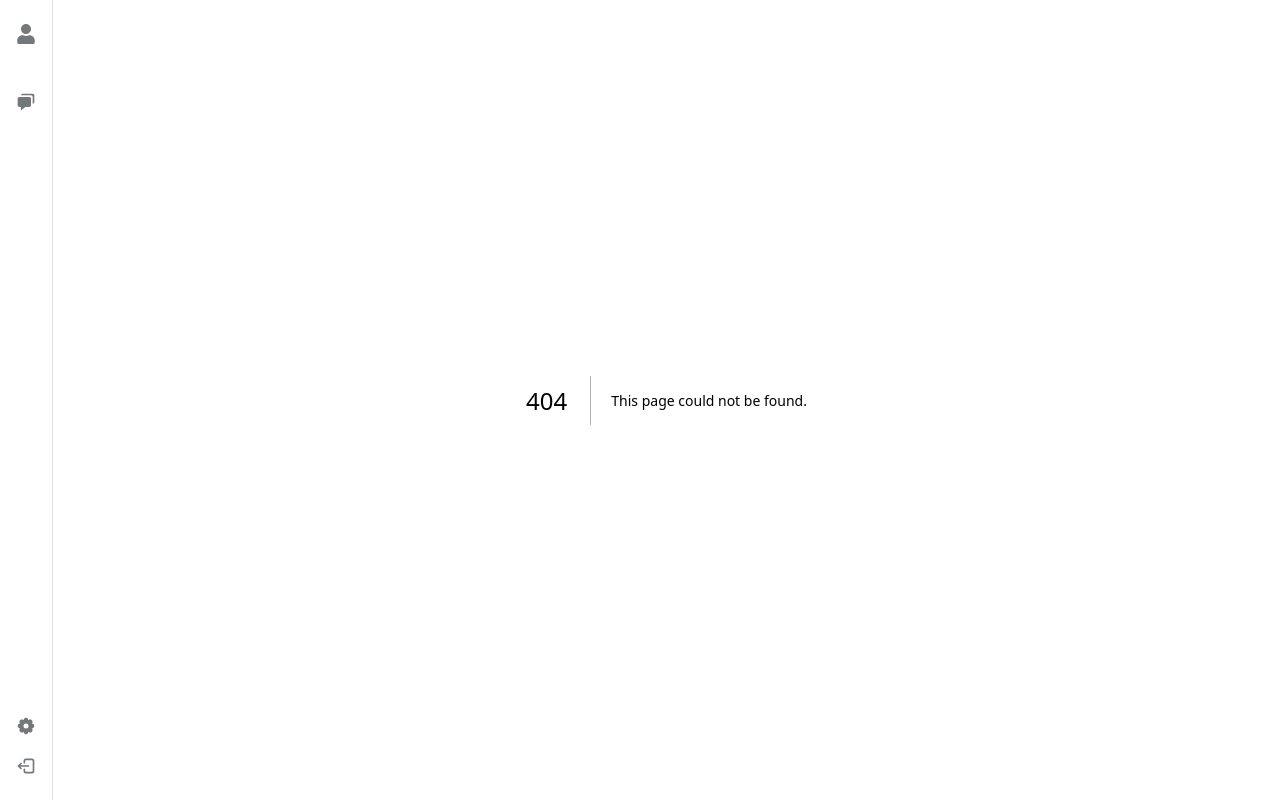
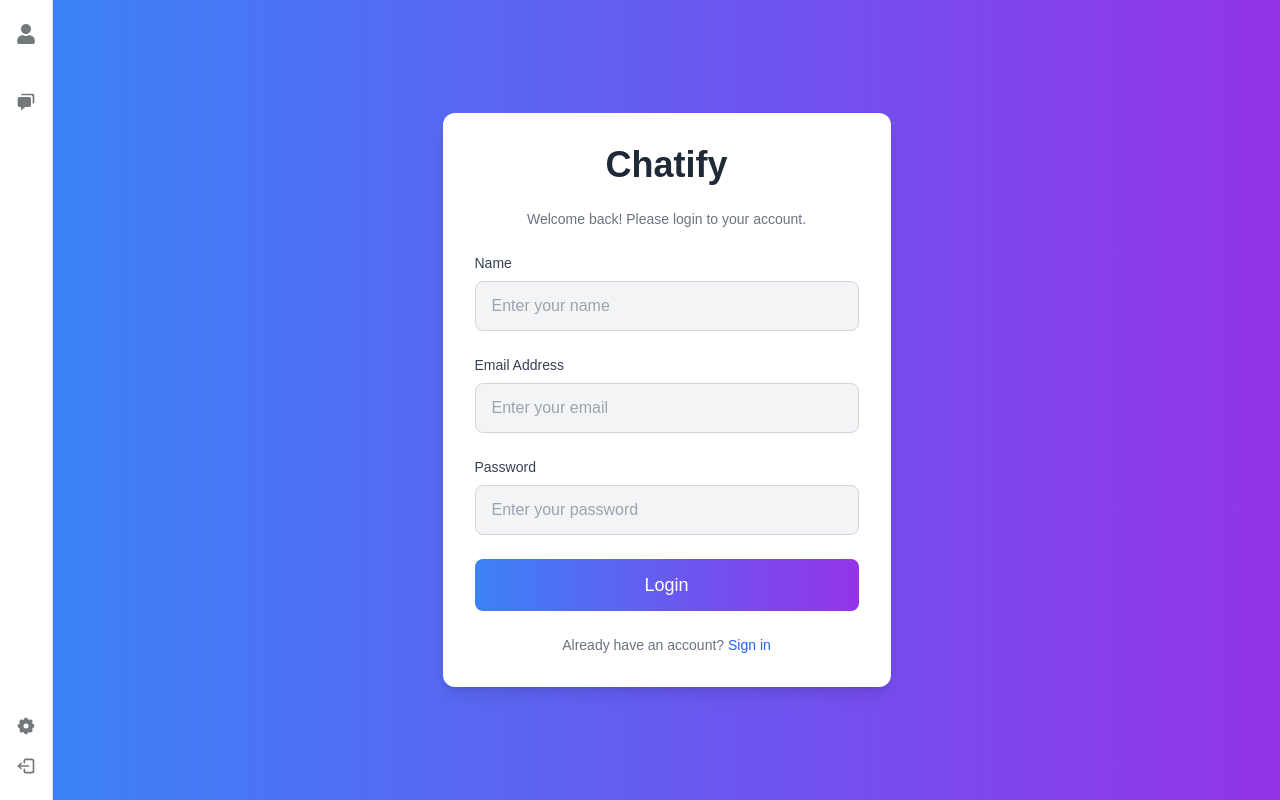
Before and after one commit to sp5255/chat-app, a Next.js app in the folder app-frontend/: page /sign_up in a window 1280 px wide. Before the commit this address had no page. Built offline with nearby package versions, Linux system fonts and the light colour scheme; what @mui/material-nextjs would draw is missing.

Commit message:
feat[FE]: built signup

```diff
--- /dev/null
+++ b/app-frontend/src/app/_components/Auth/SignUpForm.jsx
@@ -0,0 +1,114 @@
+"use client";
+import { useActionState, useEffect } from "react";
+import { handleSubmitForm } from "./util";
+import { useDispatch } from "react-redux";
+import { useRouter } from "next/navigation";
+import Link from "next/link";
+import Toast from "../Toast";
+
+const SignUpForm = () => {
+  const [state, formAction, isPending] = useActionState(handleSubmitForm, null);
+  const dispatch = useDispatch();
+  const router = useRouter();
+  console.log("state : ", state);
+
+  useEffect(() => {
+    if (state?.isAuthenticated && !isPending) {
+      // dispatch(addUser({ email: state?.email }));
+      router.replace("/all_chats");
+    }
+  }, [state?.isAuthenticated, isPending]);
+
+  return (
+    <>
+      {!isPending && (state?.error || state?.message) && (
+        <Toast
+          key={state}
+          message={state.error ? JSON.stringify(state.error) : state.message} //TODO: need to generalise error ( api ) structure
+          shouldRedirect={false}
+          variant={state.error ? "error" : "info"}
+        />
+      )}
+      <div className="flex items-center justify-center min-h-screen bg-gradient-to-r from-blue-500 to-purple-600">
+        <div className="w-full max-w-md p-8 space-y-6 bg-white rounded-xl shadow-lg">
+          <h2 className="text-4xl font-extrabold text-center text-gray-800">
+            Chatify
+          </h2>
+          <p className="text-sm text-center text-gray-500">
+            Welcome back! Please login to your account.
+          </p>
+          <form
+            className="space-y-6"
+            action={(e) => formAction({ formData: e, isSignUp: true })}
+          >
+            <div>
+              <label
+                htmlFor="name"
+                className="block text-sm font-medium text-gray-700"
+              >
+                Name
+              </label>
+              <input
+                type="name"
+                id="name"
+                name="name"
+                placeholder="Enter your name"
+                className="w-full px-4 py-3 mt-2 text-gray-700 bg-gray-100 border border-gray-300 rounded-lg focus:outline-none focus:ring-2 focus:ring-blue-500 focus:border-blue-500"
+                required
+              />
+            </div>
+            <div>
+              <label
+                htmlFor="email"
+                className="block text-sm font-medium text-gray-700"
+              >
+                Email Address
+              </label>
+              <input
+                type="email"
+                id="email"
+                name="email"
+                placeholder="Enter your email"
+                className="w-full px-4 py-3 mt-2 text-gray-700 bg-gray-100 border border-gray-300 rounded-lg focus:outline-none focus:ring-2 focus:ring-blue-500 focus:border-blue-500"
+                required
+              />
+            </div>
+            <div>
+              <label
+                htmlFor="password"
+                className="block text-sm font-medium text-gray-700"
+              >
+                Password
+              </label>
+              <input
+                type="password"
+                id="password"
+                name="password"
+                placeholder="Enter your password"
+                className="w-full px-4 py-3 mt-2 text-gray-700 bg-gray-100 border border-gray-300 rounded-lg focus:outline-none focus:ring-2 focus:ring-blue-500 focus:border-blue-500"
+                required
+              />
+            </div>
+            <button
+              type="submit"
+              className="w-full px-4 py-3 text-lg font-medium text-white bg-gradient-to-r from-blue-500 to-purple-600 rounded-lg hover:from-blue-600 hover:to-purple-700 focus:outline-none focus:ring-4 focus:ring-blue-300"
+            >
+              {isPending ? "Logging in..." : "Login"}
+            </button>
+          </form>
+          <p className="text-sm text-center text-gray-500">
+            Already have an account?{" "}
+            <Link
+              className="font-medium text-blue-600 hover:underline"
+              href="/login"
+            >
+              Sign in
+            </Link>
+          </p>
+        </div>
+      </div>
+    </>
+  );
+};
+
+export default SignUpForm;
--- /dev/null
+++ b/app-frontend/src/app/sign_up/page.jsx
@@ -0,0 +1,16 @@
+import SignUpForm from "@/components/Auth/SignUpForm";
+import React from "react";
+
+const SignUp = () => {
+  return <SignUpForm />;
+};
+
+export default SignUp;
+
+/*
+
+TODO:
+* protect /login or /sign-up routes if user is logged in
+* user shouldn't access the above routes/pages if already logged in and no invalid token
+
+*/
```
